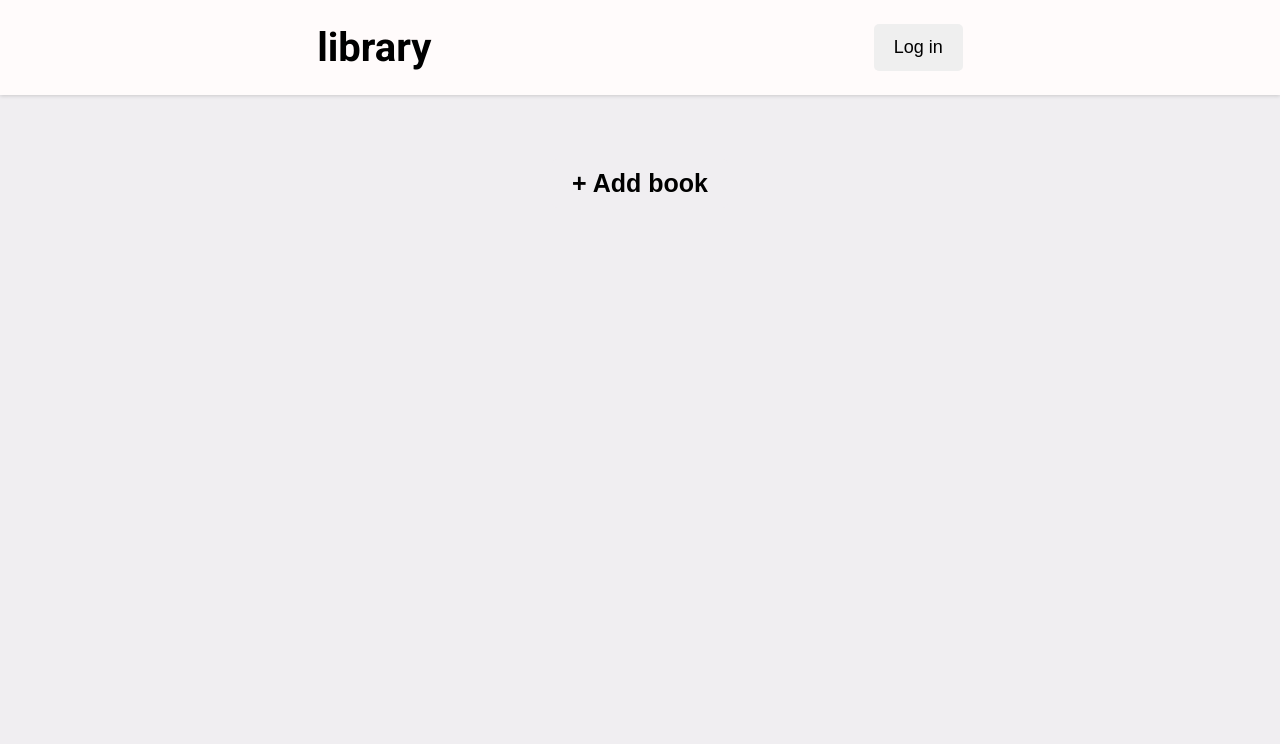
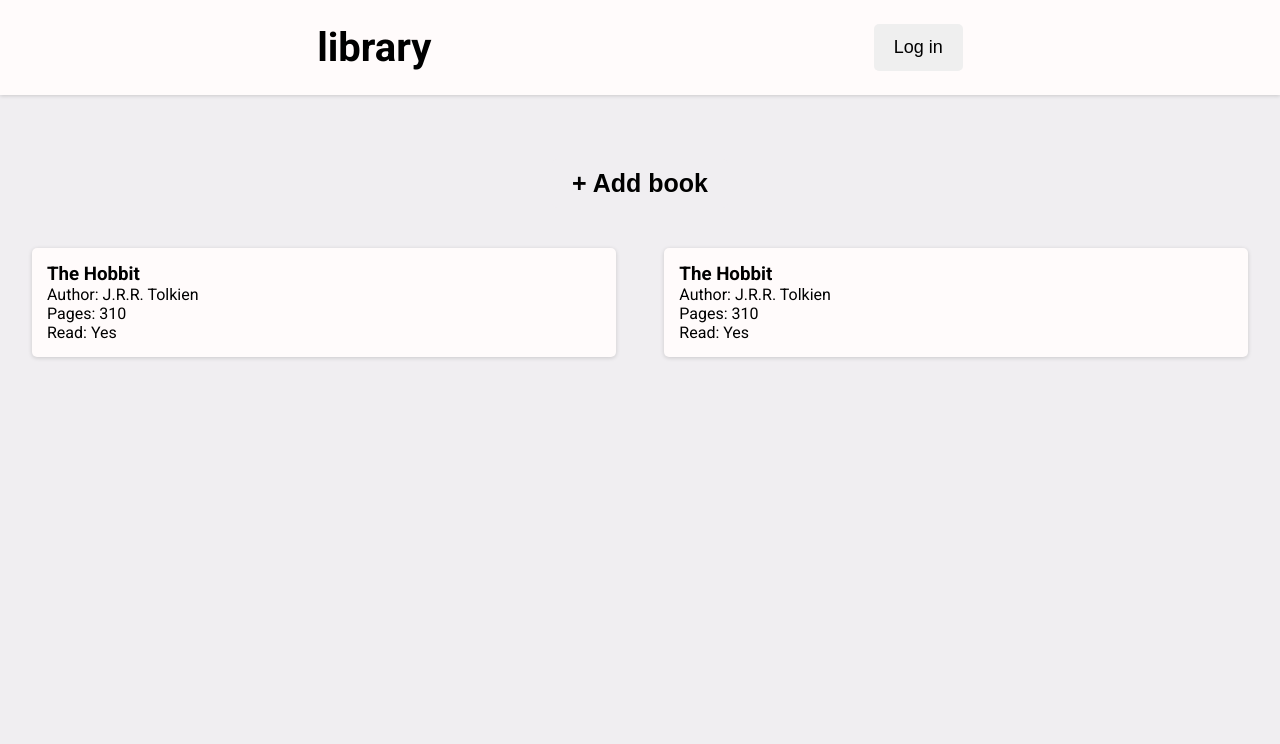
Before and after one commit to justwin02/library, a plain HTML site: page index.html in a window 1280 px wide. Shown: the top 744 px of the page. Drawn offline with Linux system fonts and the light colour scheme.

Commit message:
Add book display section and update layout styles

```diff
--- a/index.html
+++ b/index.html
@@ -14,6 +14,20 @@
     </header>
     <main class="main-content">
         <button class="add">+ Add book</button>
+        <div class="library">
+            <div class="book">
+                <h3>The Hobbit</h3>
+                <p>Author: J.R.R. Tolkien</p>
+                <p>Pages: 310</p>
+                <p>Read: Yes</p>
+            </div>
+            <div class="book">
+                <h3>The Hobbit</h3>
+                <p>Author: J.R.R. Tolkien</p>
+                <p>Pages: 310</p>
+                <p>Read: Yes</p>
+            </div>
+        </div>
     </main>
     <footer class="footer">
         <p>
--- a/styles.css
+++ b/styles.css
@@ -58,9 +58,11 @@ body{
     background-color: var(--grey);
     flex: 1 0 auto;
     display:flex;
-    justify-content: center;
-    align-items: flex-start;
+    flex-direction: column;
+    justify-content: flex-start;
+    align-items: center;
     padding-top: 4rem;
+    gap: 1.25rem;
 }
 
 .add{
@@ -75,6 +77,24 @@ body{
 .add:hover{
     cursor: pointer;
     filter: brightness(90%);
+}
+
+.library{
+    width: 95%;
+    height: auto;
+    margin-top: 20px;
+    display: flex;
+    flex-wrap: wrap;
+    justify-content: space-between;
+}
+
+.book{
+    background-color: var(--white);
+    padding: 15px;
+    border-radius: 5px;
+    box-shadow: var(--shadow);
+    margin-bottom: 15px;
+    width: 48%;
 }
 
 /* Footer */
```
Also changed, not shown: script.js (line endings or trailing spaces).
